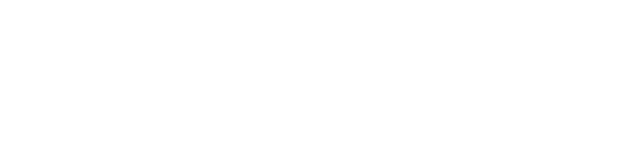
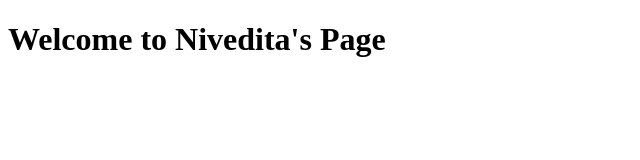
Before and after one commit to nivedita2015/WebDevSpring2016, a website: page public/index.html in a window 1280 px wide. Shown: the whole page, without its empty margins (0-640 px from the left). Drawn offline with Linux system fonts and the light colour scheme.

Commit message:
New Index Page

```diff
--- a/public/index.html
+++ b/public/index.html
@@ -5,6 +5,6 @@
     <title>Welcome to my page</title>
 </head>
 <body>
-
+<h1>Welcome to Nivedita's Page</h1>
 </body>
 </html>
```
